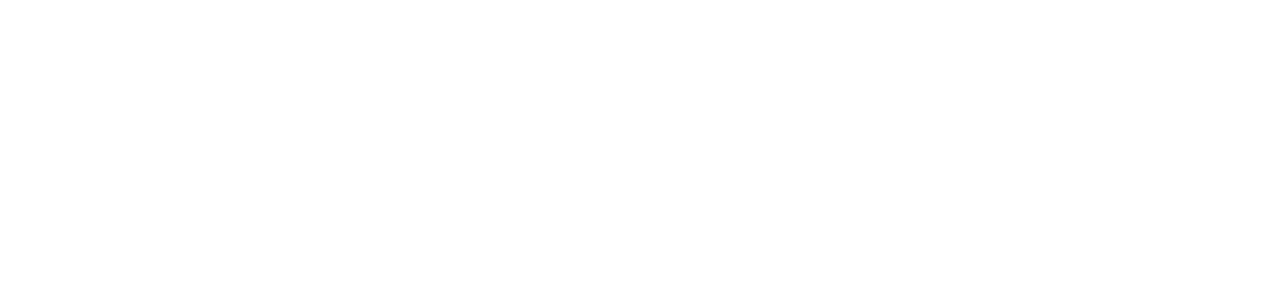
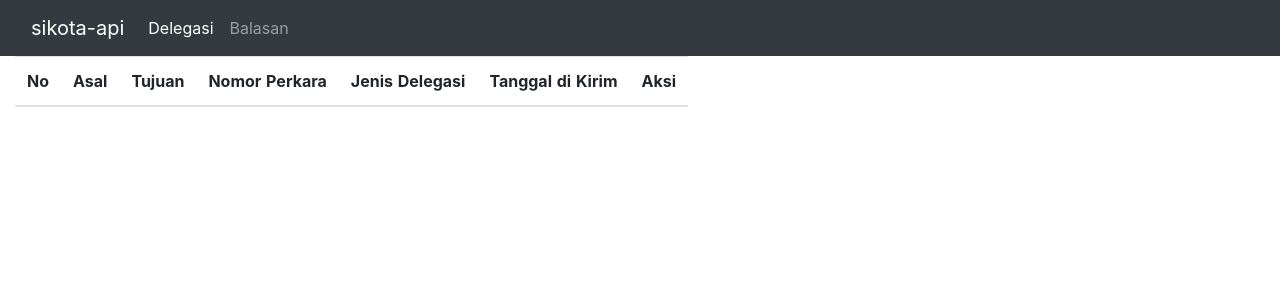
Before and after one commit to ibroid/sikota-api, a Nuxt app: page /transit in a window 1280 px wide. Before the commit this address had no page. Shown: the top 300 px of the page. Built offline with nearby package versions, Linux system fonts and the light colour scheme.

Commit message:
safepoint

```diff
--- a/controllers/LogRequest.js
+++ b/controllers/LogRequest.js
@@ -1,4 +1,6 @@
 const Log_request = require('../models/Log_request');
+const Tabayun_request = require('../models/Tabayun_request');
+
 class LogRequest {
   constructor() {
 
@@ -11,6 +13,10 @@ class LogRequest {
     });
     log.save(log).then((data) => { return data })
   }
+
+  updatePull(data) {
+    Tabayun_request.updateOne({ _id: data }, { pull_status: true }).then(result => { return result })
+  }
 }
 
 module.exports = new LogRequest()
--- /dev/null
+++ b/layouts/transit.vue
@@ -0,0 +1,40 @@
+<template>
+  <div>
+    <nav class="navbar navbar-expand-lg navbar-dark bg-dark">
+      <div class="container-fluid">
+        <button
+          class="navbar-toggler"
+          type="button"
+          data-bs-toggle="collapse"
+          data-bs-target="#navbarTogglerDemo01"
+          aria-controls="navbarTogglerDemo01"
+          aria-expanded="false"
+          aria-label="Toggle navigation"
+        >
+          <span class="navbar-toggler-icon"></span>
+        </button>
+        <div class="collapse navbar-collapse" id="navbarTogglerDemo01">
+          <a class="navbar-brand" href="#">sikota-api</a>
+          <ul class="navbar-nav me-auto mb-2 mb-lg-0">
+            <li class="nav-item">
+              <a class="nav-link active" aria-current="page" href="#"
+                >Delegasi</a
+              >
+            </li>
+            <li class="nav-item">
+              <a class="nav-link" href="#">Balasan</a>
+            </li>
+          </ul>
+        </div>
+      </div>
+    </nav>
+    <Nuxt />
+  </div>
+</template>
+
+<script>
+export default {};
+</script>
+
+<style>
+</style>
--- a/package.json
+++ b/package.json
@@ -17,8 +17,8 @@
     "dotenv": "^8.2.0",
     "express": "^4.17.1",
     "mongoose": "^5.11.8",
-    "nodemon": "^2.0.6",
     "nuxt": "^2.14.12",
     "validator": "^13.5.2"
-  }
+  },
+  "devDependencies": {}
 }
--- a/pages/index.vue
+++ b/pages/index.vue
@@ -2,32 +2,17 @@
   <div class="container">
     <div>
       <Logo />
-      <h1 class="title">
-        sikota-api
-      </h1>
+      <h1 class="title">sikota-api</h1>
       <div>
         <div class="links">
-          <a
-            href="#"
-            class="button--green"
-          >
-            Login
-          </a>
+          <a href="#" class="button--green"> Login </a>
         </div>
       </div>
       <div class="links">
-        <a
-          href="#"
-          rel="noopener noreferrer"
-          class="button--green"
-        >
+        <a href="/transit" rel="noopener noreferrer" class="button--green">
           Delegasi Transit
         </a>
-        <a
-          href="#"
-          rel="noopener noreferrer"
-          class="button--grey"
-        >
+        <a href="#" rel="noopener noreferrer" class="button--grey">
           Developer List
         </a>
       </div>
@@ -35,10 +20,7 @@
   </div>
 </template>
 <script>
-export default {
-
-
-}
+export default {};
 </script>
 
 <style scoped>
@@ -52,16 +34,8 @@ export default {
 }
 
 .title {
-  font-family:
-    'Quicksand',
-    'Source Sans Pro',
-    -apple-system,
-    BlinkMacSystemFont,
-    'Segoe UI',
-    Roboto,
-    'Helvetica Neue',
-    Arial,
-    sans-serif;
+  font-family: "Quicksand", "Source Sans Pro", -apple-system, BlinkMacSystemFont,
+    "Segoe UI", Roboto, "Helvetica Neue", Arial, sans-serif;
   display: block;
   font-weight: 300;
   font-size: 100px;
--- /dev/null
+++ b/pages/transit/index.vue
@@ -0,0 +1,37 @@
+<template>
+  <div role="main" class="container-fluid">
+    <div class="row">
+      <div class="col-lg-12">
+        <table class="table table-striped table-inverse table-responsive">
+          <thead class="thead-inverse">
+            <tr>
+              <th>No</th>
+              <th>Asal</th>
+              <th>Tujuan</th>
+              <th>Nomor Perkara</th>
+              <th>Jenis Delegasi</th>
+              <th>Tanggal di Kirim</th>
+              <th>Aksi</th>
+            </tr>
+          </thead>
+          <tbody></tbody>
+        </table>
+      </div>
+    </div>
+  </div>
+</template>
+
+<script>
+export default {
+  layout(context) {
+    return "transit";
+  },
+};
+</script>
+
+<style>
+.center {
+  padding: 70px 0;
+  text-align: center;
+}
+</style>
--- a/routes/api.js
+++ b/routes/api.js
@@ -1,6 +1,5 @@
-const router = require('express').Router()
-const TabayunRequest = require('../controllers/TabayunRequest')
-
+const router = require('express').Router();
+const TabayunRequest = require('../controllers/TabayunRequest');
 
 router.post('/tabayun/request', TabayunRequest.reciveData)
 router.post('/tabayun/get_request', TabayunRequest.sendData)
```
Also changed, not shown: controllers/Surat.js (added, +11 -0 lines), controllers/TabayunRequest.js (+33 -11 lines), index.js (+16 -15 lines), routes/web.js (added), 2 other files (tests, documents, lock files or other folders).
